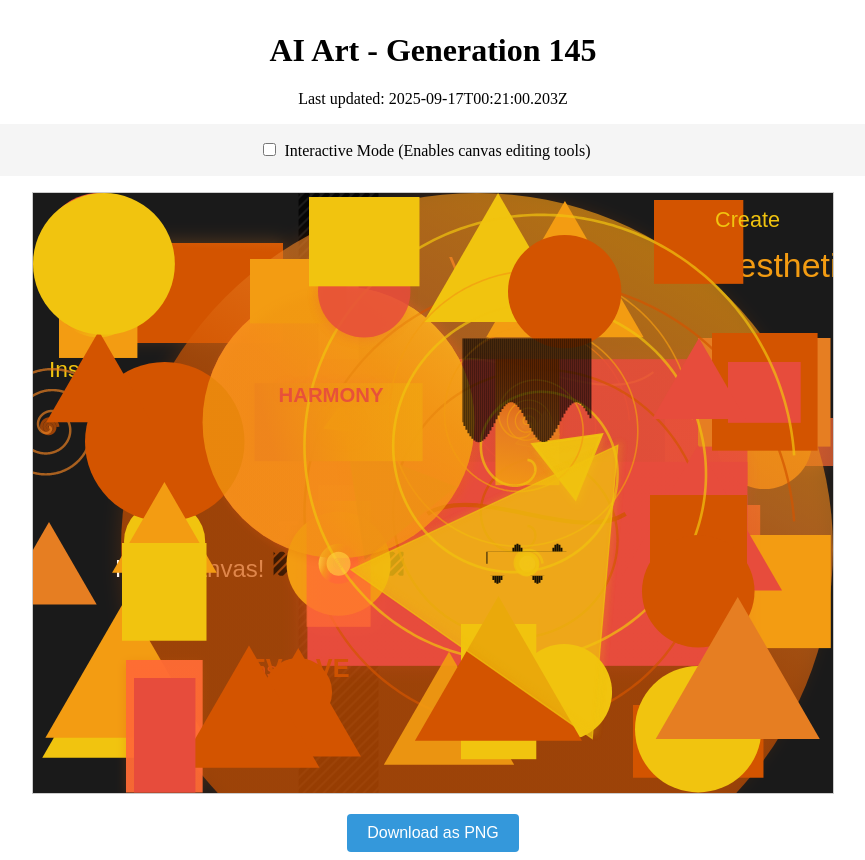
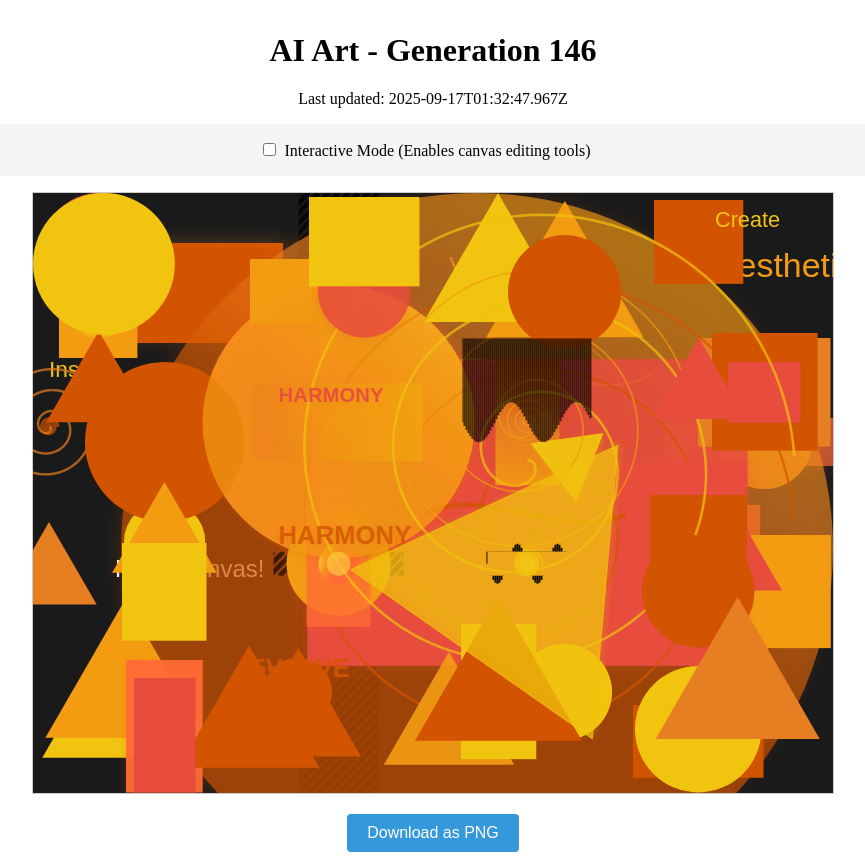
Before and after one commit to mcclowes/ai-art, a React (Vite) app: page / in a window 1280 px wide. Shown: the whole page, without its empty margins (207-1072 px from the left). Built offline with nearby package versions, Linux system fonts and the light colour scheme.

Commit message:
Improve artwork - Generation 146

```diff
--- a/src/artwork-state.ts
+++ b/src/artwork-state.ts
@@ -1601,9 +1601,36 @@ export const artworkState: ArtworkState = {
       },
       "opacity": 0.6264882992366179,
       "id": "gradient_circle_1758068460203"
+    },
+    {
+      "type": "text",
+      "x": 245.56242274412858,
+      "y": 350.82818294190355,
+      "text": "HARMONY",
+      "font": "bold 25.693703158801306px Arial",
+      "fillStyle": "#d35400",
+      "gradient": {
+        "type": "linear",
+        "colors": [
+          "#d35400",
+          "#e67e22",
+          "#f39c12"
+        ],
+        "direction": 134.41923631631423,
+        "centerX": 0.5536167348840281,
+        "centerY": 0.45116403651781906
+      },
+      "shadow": {
+        "blur": 5.013929178165565,
+        "color": "#d3540040",
+        "offsetX": -2.482646550271943,
+        "offsetY": 0.9587774834324314
+      },
+      "opacity": 0.8088240343792934,
+      "id": "gradient_text_1758072767967"
     }
   ],
-  "generation": 145,
-  "lastUpdated": "2025-09-17T00:21:00.203Z",
+  "generation": 146,
+  "lastUpdated": "2025-09-17T01:32:47.967Z",
   "cycleStarted": "2025-09-11T00:20:59.429Z"
 };
```
